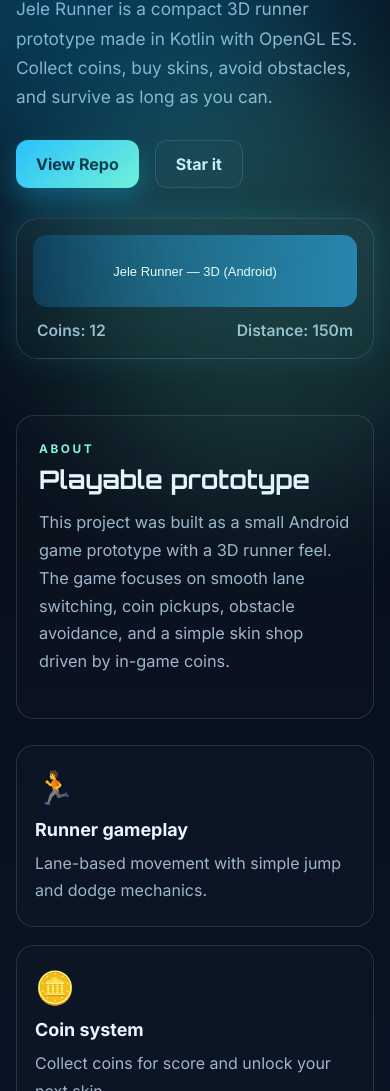
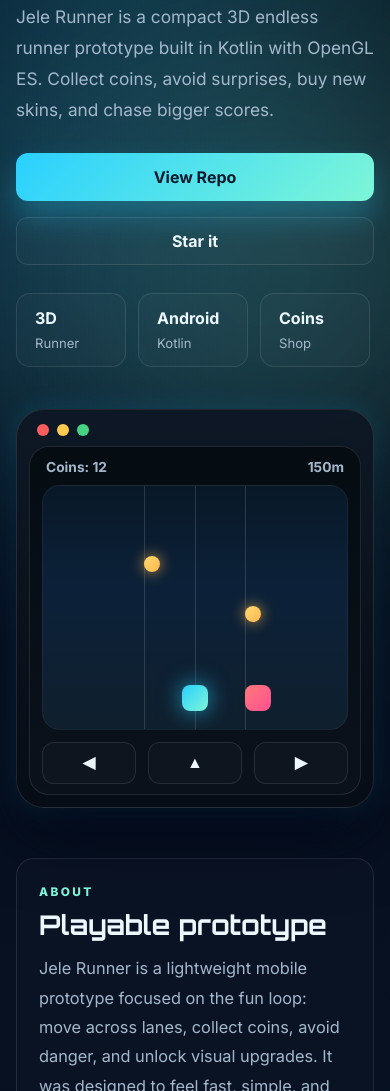
Before and after one commit to GuardDog98/jele-runner-android, a plain HTML site: page index.html in a window 390 px wide. Shown: the part 264-1355 px from the top of the page. Drawn offline with Linux system fonts and the light colour scheme.

Commit message:
Polish the GitHub Pages landing page with a more premium arcade game aesthetic and cleaner mobile layout.

```diff
--- a/index.html
+++ b/index.html
@@ -3,23 +3,23 @@
 <head>
   <meta charset="utf-8" />
   <meta name="viewport" content="width=device-width,initial-scale=1" />
-  <meta name="description" content="Jele Runner is a 3D Android runner prototype built with Kotlin + OpenGL ES. Collect coins, dodge obstacles, and buy skins." />
+  <meta name="description" content="Jele Runner is a 3D Android runner prototype built with Kotlin and OpenGL ES. Collect coins, dodge obstacles, and customize your character." />
   <title>Jele Runner | Android Prototype</title>
   <link rel="preconnect" href="https://fonts.googleapis.com">
   <link rel="preconnect" href="https://fonts.gstatic.com" crossorigin>
-  <link href="https://fonts.googleapis.com/css2?family=Orbitron:wght@500;700;800&family=Inter:wght@400;500;600;700&display=swap" rel="stylesheet">
+  <link href="https://fonts.googleapis.com/css2?family=Orbitron:wght@500;700;800&family=Inter:wght@400;500;600;700;800&display=swap" rel="stylesheet">
   <link rel="stylesheet" href="styles.css" />
 </head>
 <body>
-  <div class="bg-glow glow-1"></div>
-  <div class="bg-glow glow-2"></div>
+  <div class="orb orb-a"></div>
+  <div class="orb orb-b"></div>
 
   <header class="topbar">
     <div class="brand-wrap">
       <span class="brand-badge">JR</span>
       <span class="brand-text">Jele Runner</span>
     </div>
-    <nav class="nav">
+    <nav class="nav" aria-label="Main navigation">
       <a href="#about">About</a>
       <a href="#features">Features</a>
       <a href="#run">Run</a>
@@ -30,21 +30,47 @@
   <main>
     <section class="hero container">
       <div class="hero-copy">
-        <p class="eyebrow">ANDROID GAME PROTOTYPE</p>
-        <h1>Run, dodge, collect, and win the lane.</h1>
-        <p class="lead">Jele Runner is a compact 3D runner prototype made in Kotlin with OpenGL ES. Collect coins, buy skins, avoid obstacles, and survive as long as you can.</p>
+        <p class="eyebrow">ANDROID ARCADE PROTOTYPE</p>
+        <h1>Run, dodge, collect, and own the lane.</h1>
+        <p class="lead">Jele Runner is a compact 3D endless runner prototype built in Kotlin with OpenGL ES. Collect coins, avoid surprises, buy new skins, and chase bigger scores.</p>
         <div class="cta-row">
           <a class="btn btn-primary" href="https://github.com/GuardDog98/jele-runner-android" target="_blank" rel="noreferrer">View Repo</a>
           <a class="btn btn-secondary" href="https://github.com/GuardDog98/jele-runner-android/stargazers" target="_blank" rel="noreferrer">Star it</a>
         </div>
+        <div class="stats-row">
+          <div><strong>3D</strong><span>Runner</span></div>
+          <div><strong>Android</strong><span>Kotlin</span></div>
+          <div><strong>Coins</strong><span>Shop</span></div>
+        </div>
       </div>
 
-      <div class="hero-visual">
-        <div class="screen-card">
-          <img src="banner.svg" alt="Jele Runner banner" />
-          <div class="hud-mini">
-            <span>Coins: 12</span>
-            <span>Distance: 150m</span>
+      <div class="hero-visual" aria-label="Game preview">
+        <div class="phone-frame">
+          <div class="screen-header">
+            <span class="dot red"></span>
+            <span class="dot yellow"></span>
+            <span class="dot green"></span>
+          </div>
+
+          <div class="game-ui">
+            <div class="ui-top">
+              <span>Coins: 12</span>
+              <span>150m</span>
+            </div>
+            <div class="track-area">
+              <div class="lane lane-left"></div>
+              <div class="lane lane-mid"></div>
+              <div class="lane lane-right"></div>
+              <div class="runner"></div>
+              <div class="coin coin-a"></div>
+              <div class="coin coin-b"></div>
+              <div class="obstacle obstacle-a"></div>
+            </div>
+            <div class="ui-bottom">
+              <button class="pad left">◀</button>
+              <button class="pad jump">▲</button>
+              <button class="pad right">▶</button>
+            </div>
           </div>
         </div>
       </div>
@@ -55,49 +81,49 @@
         <p class="eyebrow">ABOUT</p>
         <h2>Playable prototype</h2>
       </div>
-      <p class="text-block">This project was built as a small Android game prototype with a 3D runner feel. The game focuses on smooth lane switching, coin pickups, obstacle avoidance, and a simple skin shop driven by in-game coins.</p>
+      <p class="text-block">Jele Runner is a lightweight mobile prototype focused on the fun loop: move across lanes, collect coins, avoid danger, and unlock visual upgrades. It was designed to feel fast, simple, and satisfying on Android devices.</p>
     </section>
 
     <section id="features" class="features container">
-      <div class="feature-card">
+      <article class="feature-card">
         <span class="feature-icon">🏃</span>
         <h3>Runner gameplay</h3>
-        <p>Lane-based movement with simple jump and dodge mechanics.</p>
-      </div>
-      <div class="feature-card">
+        <p>Simple lane switching and jump mechanics for quick arcade sessions.</p>
+      </article>
+      <article class="feature-card">
         <span class="feature-icon">🪙</span>
-        <h3>Coin system</h3>
-        <p>Collect coins for score and unlock your next skin.</p>
-      </div>
-      <div class="feature-card">
+        <h3>Coin economy</h3>
+        <p>Collect coins, build a score, and use them in the skin shop.</p>
+      </article>
+      <article class="feature-card">
         <span class="feature-icon">🎨</span>
-        <h3>Skin shop</h3>
-        <p>Use earned coins to buy new character colors and styles.</p>
-      </div>
-      <div class="feature-card">
+        <h3>Skins</h3>
+        <p>Unlock new colorways and keep the prototype feeling fresh.</p>
+      </article>
+      <article class="feature-card">
         <span class="feature-icon">🔊</span>
-        <h3>Audio + feedback</h3>
-        <p>Short game sounds and vibration improve the arcade feel.</p>
-      </div>
+        <h3>Audio + haptics</h3>
+        <p>Short sounds and vibration make the experience more alive.</p>
+      </article>
     </section>
 
     <section id="run" class="run-panel container">
       <div class="section-heading">
         <p class="eyebrow">RUN IT</p>
-        <h2>How to launch locally</h2>
+        <h2>Launch locally</h2>
       </div>
       <div class="code-block">
         <pre>git clone https://github.com/GuardDog98/jele-runner-android.git
 cd jele-runner-android
 open in Android Studio</pre>
       </div>
-      <p class="text-block small">Then run the project on an Android emulator or a device with API 29+.</p>
+      <p class="text-block small">Run it on an Android emulator or a device with API 29+.</p>
     </section>
 
     <section class="cta-card container">
       <div>
         <p class="eyebrow">STAR US</p>
-        <h2>If you like the prototype, give it a star.</h2>
+        <h2>If you like the prototype, drop a star.</h2>
       </div>
       <a class="btn btn-primary" href="https://github.com/GuardDog98/jele-runner-android" target="_blank" rel="noreferrer">Star on GitHub</a>
     </section>
--- a/styles.css
+++ b/styles.css
@@ -1,70 +1,82 @@
 :root {
-  --bg: #050914;
-  --bg-2: #0d1d31;
-  --panel: rgba(18, 31, 48, 0.9);
-  --panel-strong: rgba(12, 20, 34, 0.95);
-  --line: rgba(255,255,255,0.12);
-  --text: #ebf4ff;
-  --muted: #9db6cc;
-  --primary: #2dc1ff;
+  --bg: #040b16;
+  --bg-2: #0a1830;
+  --panel: rgba(13, 22, 38, 0.82);
+  --panel-strong: rgba(9, 18, 29, 0.95);
+  --line: rgba(255,255,255,0.10);
+  --text: #edf7ff;
+  --muted: #a4b8cc;
+  --primary: #2ad0ff;
   --primary-2: #7ef6d7;
   --accent: #ffb84d;
-  --shadow: rgba(34, 189, 255, 0.28);
+  --shadow: rgba(42, 208, 255, 0.28);
 }
 
 * { box-sizing: border-box; }
 html { scroll-behavior: smooth; }
 body {
   margin: 0;
-  min-height: 100vh;
   font-family: 'Inter', sans-serif;
   color: var(--text);
   background:
-    radial-gradient(circle at top left, rgba(45, 193, 255, 0.18), transparent 28%),
-    radial-gradient(circle at bottom right, rgba(126, 246, 215, 0.12), transparent 32%),
+    radial-gradient(circle at 15% 15%, rgba(45, 193, 255, 0.18), transparent 18%),
+    radial-gradient(circle at 80% 15%, rgba(126, 246, 215, 0.12), transparent 22%),
     linear-gradient(180deg, var(--bg), var(--bg-2));
+  min-height: 100vh;
   overflow-x: hidden;
 }
 
-.bg-glow {
+a { color: inherit; }
+
+.orb {
   position: fixed;
-  width: 420px;
-  height: 420px;
+  width: 440px;
+  height: 440px;
   border-radius: 50%;
+  filter: blur(110px);
   pointer-events: none;
-  filter: blur(70px);
-  opacity: 0.18;
+  opacity: 0.28;
+  z-index: 0;
 }
-.glow-1 { background: #00b7ff; top: 40px; left: -100px; }
-.glow-2 { background: #67f6d2; bottom: 100px; right: -80px; }
+.orb-a { background: rgba(42, 208, 255, 0.42); top: -120px; left: -90px; }
+.orb-b { background: rgba(126, 246, 215, 0.35); right: -90px; bottom: 10%; }
+
+.topbar,
+main,
+.site-footer {
+  position: relative;
+  z-index: 1;
+}
 
 .topbar {
   position: sticky;
   top: 0;
-  z-index: 10;
-  backdrop-filter: blur(12px);
-  background: rgba(5, 9, 20, 0.65);
-  border-bottom: 1px solid var(--line);
+  z-index: 20;
   display: flex;
   align-items: center;
   justify-content: space-between;
   padding: 18px 5vw;
+  border-bottom: 1px solid var(--line);
+  background: rgba(4, 11, 22, 0.72);
+  backdrop-filter: blur(12px);
 }
-.brand-wrap { display: flex; align-items: center; gap: 12px; }
+.brand-wrap {
+  display: flex; align-items: center; gap: 12px;
+}
 .brand-badge {
-  width: 34px; height: 34px; border-radius: 10px;
+  width: 34px; height: 34px; border-radius: 12px;
   display: grid; place-items: center;
-  font-weight: 800; font-family: 'Orbitron', sans-serif;
   background: linear-gradient(135deg, var(--primary), var(--primary-2));
-  color: #042338;
+  color: #041a2d; font-weight: 800; font-family: 'Orbitron', sans-serif;
 }
 .brand-text {
-  font-family: 'Orbitron', sans-serif; font-weight: 700; letter-spacing: 0.04em;
+  font-family: 'Orbitron', sans-serif; font-weight: 700; letter-spacing: 0.06em;
 }
-.nav { display: flex; gap: 20px; flex-wrap: wrap; }
+.nav {
+  display: flex; align-items: center; gap: 22px; flex-wrap: wrap;
+}
 .nav a {
-  color: var(--muted);
-  text-decoration: none; font-weight: 600;
+  color: var(--muted); text-decoration: none; font-weight: 600; transition: color 0.2s ease;
 }
 .nav a:hover { color: var(--text); }
 
@@ -73,34 +85,36 @@ body {
   margin: 0 auto;
 }
 .hero {
-  padding: 62px 0 30px;
+  padding: 56px 0 24px;
   display: grid;
   grid-template-columns: 1.1fr 0.9fr;
-  gap: 30px;
+  gap: 42px;
   align-items: center;
 }
 .eyebrow {
-  margin: 0 0 10px;
-  letter-spacing: 0.22em;
+  margin: 0 0 12px;
+  letter-spacing: 0.2em;
+  font-size: 0.74rem;
+  font-weight: 800;
   color: var(--primary-2);
-  font-size: 0.74rem;
-  font-weight: 700;
 }
-.hero-copy h1, .section-heading h2, .cta-card h2 {
+.hero-copy h1,
+.section-heading h2,
+.cta-card h2 {
+  margin: 0;
   font-family: 'Orbitron', sans-serif;
   line-height: 1.08;
-  margin: 0;
 }
 .hero-copy h1 {
-  font-size: clamp(2.3rem, 5vw, 4.6rem);
+  font-size: clamp(2.5rem, 5vw, 4.8rem);
   max-width: 560px;
 }
 .lead {
   margin-top: 18px;
-  max-width: 620px;
   color: var(--muted);
   font-size: 1.08rem;
-  line-height: 1.7;
+  line-height: 1.8;
+  max-width: 620px;
 }
 .cta-row {
   display: flex; gap: 16px; flex-wrap: wrap; margin-top: 28px;
@@ -113,94 +127,160 @@ body {
 .btn:hover { transform: translateY(-1px); }
 .btn-primary {
   background: linear-gradient(135deg, var(--primary), var(--primary-2));
-  color: #051b2e;
-  box-shadow: 0 12px 24px var(--shadow);
+  color: #041a2d;
+  box-shadow: 0 16px 30px var(--shadow);
 }
 .btn-secondary {
+  background: rgba(255,255,255,0.02);
   border: 1px solid var(--line);
   color: var(--text);
+}
+.stats-row {
+  display: flex; gap: 22px; margin-top: 28px; flex-wrap: wrap;
+}
+.stats-row div {
+  min-width: 110px;
+  padding: 14px 18px;
   background: rgba(255,255,255,0.02);
+  border: 1px solid var(--line);
+  border-radius: 14px;
+}
+.stats-row strong {
+  display: block; font-size: 1rem; margin-bottom: 4px; color: var(--text);
+}
+.stats-row span {
+  color: var(--muted); font-size: 0.82rem;
 }
 
-.hero-visual { display: flex; justify-content: center; }
-.screen-card {
+.hero-visual {
+  display: flex; justify-content: center;
+}
+.phone-frame {
   width: min(100%, 520px);
-  background: linear-gradient(180deg, rgba(14, 28, 42, 0.98), rgba(8,18,29,0.92));
+  background: linear-gradient(180deg, rgba(14, 24, 37, 0.97), rgba(7, 13, 22, 0.96));
   border: 1px solid var(--line);
-  border-radius: 22px;
-  padding: 16px;
-  box-shadow: 0 30px 60px rgba(0,0,0,0.35), 0 0 30px rgba(45, 193, 255, 0.18);
+  border-radius: 28px;
+  box-shadow: 0 30px 65px rgba(2, 6, 23, 0.7), 0 0 28px rgba(42, 208, 255, 0.18);
+  padding: 12px;
 }
-.screen-card img { width: 100%; display: block; border-radius: 14px; }
-.hud-mini {
-  display: flex; justify-content: space-between; gap: 12px;
-  padding: 14px 4px 2px; color: var(--muted); font-weight: 600; font-size: 0.98rem;
+.screen-header {
+  display: flex; gap: 8px; padding: 2px 8px 10px;
+}
+.dot {
+  width: 12px; height: 12px; border-radius: 50%; display: inline-block;
+}
+.dot.red { background: #ff5c5c; }
+.dot.yellow { background: #ffca4d; }
+.dot.green { background: #45d483; }
+
+.game-ui {
+  background: linear-gradient(180deg, rgba(5,12,18,0.95), rgba(11,18,27,0.9));
+  border: 1px solid var(--line);
+  border-radius: 20px;
+  padding: 12px 12px 10px;
+}
+.ui-top {
+  display: flex; justify-content: space-between;
+  color: var(--muted); font-weight: 700;
+  font-size: 0.86rem; padding: 0 4px 10px;
+}
+.track-area {
+  position: relative;
+  height: 245px;
+  border-radius: 18px;
+  overflow: hidden;
+  background: linear-gradient(180deg, #081827, #0c2139 42%, #0f1f2d);
+  border: 1px solid rgba(255,255,255,0.05);
+}
+.lane {
+  position: absolute;
+  top: 0; bottom: 0; width: 1px;
+  background: rgba(255,255,255,0.14);
+}
+.lane-left { left: 33.3%; }
+.lane-mid { left: 50%; }
+.lane-right { left: 66.6%; }
+.runner {
+  position: absolute; left: 50%; bottom: 18px;
+  width: 26px; height: 26px; border-radius: 8px;
+  transform: translateX(-50%);
+  background: linear-gradient(135deg, var(--primary), var(--primary-2));
+  box-shadow: 0 0 22px rgba(42,208,255,0.7);
+}
+.coin {
+  position: absolute; width: 16px; height: 16px; border-radius: 50%;
+  background: linear-gradient(135deg, #ffd971, #ffb84d); box-shadow: 0 0 14px rgba(255,184,77,0.8);
+}
+.coin-a { left: 33.3%; top: 70px; }
+.coin-b { left: 66.6%; top: 120px; }
+.obstacle {
+  position: absolute; left: 66.6%; bottom: 18px; width: 26px; height: 26px; border-radius: 8px;
+  background: linear-gradient(135deg, #ff7a7a, #ff4f90);
+}
+.ui-bottom {
+  display: grid; grid-template-columns: repeat(3, 1fr); gap: 12px; padding-top: 12px;
+}
+.pad {
+  border: 1px solid var(--line); background: rgba(255,255,255,0.02); color: var(--text);
+  border-radius: 12px; min-height: 42px; font-weight: 800; font-size: 1rem;
 }
 
-.info-panel, .features, .run-panel, .cta-card {
+.info-panel, .run-panel, .cta-card {
   margin-top: 26px;
-}
-.info-panel, .run-panel, .cta-card {
-  background: rgba(13, 20, 32, 0.66);
+  background: rgba(13, 22, 38, 0.72);
   border: 1px solid var(--line);
   border-radius: 18px;
   padding: 26px 22px;
 }
-.section-heading h2 { font-size: clamp(1.6rem, 2vw, 2.3rem); }
+.section-heading h2 { font-size: clamp(1.7rem, 2vw, 2.3rem); }
 .text-block {
-  color: var(--muted); line-height: 1.7; margin-top: 16px; font-size: 1.02rem;
+  margin-top: 14px; color: var(--muted); line-height: 1.8; font-size: 1.02rem;
 }
-.text-block.small { margin-bottom: 0; }
 
 .features {
-  display: grid;
-  grid-template-columns: repeat(4, minmax(0, 1fr));
-  gap: 18px;
+  display: grid; gap: 18px; grid-template-columns: repeat(4, minmax(0, 1fr));
+  margin-top: 26px;
 }
 .feature-card {
-  background: rgba(13, 22, 36, 0.78);
-  border: 1px solid var(--line);
-  border-radius: 18px;
+  background: rgba(11, 19, 30, 0.8); border: 1px solid var(--line); border-radius: 18px;
   padding: 22px 18px;
 }
 .feature-card h3 {
-  margin: 12px 0 10px; font-size: 1.12rem;
+  margin: 14px 0 8px; font-size: 1.12rem;
 }
-.feature-card p { margin: 0; color: var(--muted); line-height: 1.7; }
+.feature-card p {
+  margin: 0; color: var(--muted); line-height: 1.7;
+}
 .feature-icon { font-size: 2rem; }
 
 .code-block {
-  background: rgba(6, 13, 20, 0.9);
-  border: 1px solid var(--line);
-  border-radius: 14px;
-  padding: 18px 16px;
-  overflow-x: auto;
-  margin-top: 18px;
+  margin-top: 18px; background: rgba(6, 13, 20, 0.9); border: 1px solid var(--line); border-radius: 12px; padding: 18px 16px; overflow-x: auto;
 }
 .code-block pre {
-  margin: 0; color: #d7ecff; font-size: 0.96rem; line-height: 1.7;
+  margin: 0; color: #dfeeff; line-height: 1.7; font-size: 0.96rem;
 }
 
 .cta-card {
-  display: flex; align-items: center; justify-content: space-between; gap: 18px; margin-bottom: 30px;
+  display: flex; align-items: center; justify-content: space-between; gap: 20px; margin-bottom: 28px;
 }
+
 .site-footer {
-  padding: 18px 0 28px; text-align: center; color: var(--muted);
-  border-top: 1px solid var(--line);
+  text-align: center; color: var(--muted); padding: 20px 0 28px; border-top: 1px solid var(--line);
 }
-.site-footer a {
-  color: var(--primary-2); text-decoration: none;
-}
+.site-footer a { color: var(--primary-2); text-decoration: none; }
 
 @media (max-width: 860px) {
   .hero { grid-template-columns: 1fr; }
   .features { grid-template-columns: repeat(2, minmax(0, 1fr)); }
-  .cta-card { flex-direction: column; text-align: center; }
+  .cta-card { flex-direction: column; align-items: flex-start; }
 }
 
 @media (max-width: 560px) {
+  .topbar { padding: 14px 18px; }
   .nav { display: none; }
   .features { grid-template-columns: 1fr; }
-  .topbar { padding: 14px 18px; }
-  .hero { padding-top: 34px; }
+  .hero { padding-top: 28px; }
+  .btn { width: 100%; }
+  .cta-row { display: grid; width: 100%; }
+  .stats-row { gap: 12px; }
 }
```
